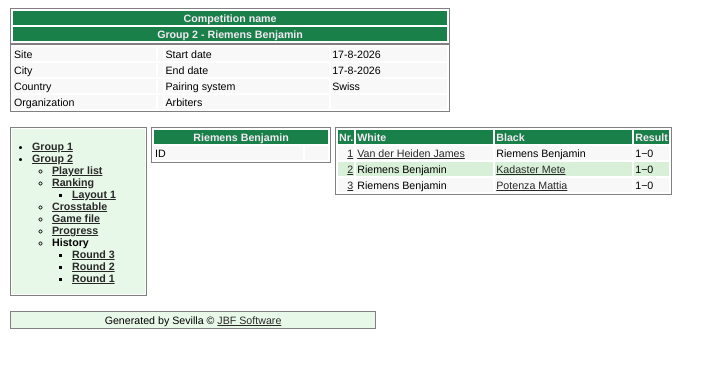
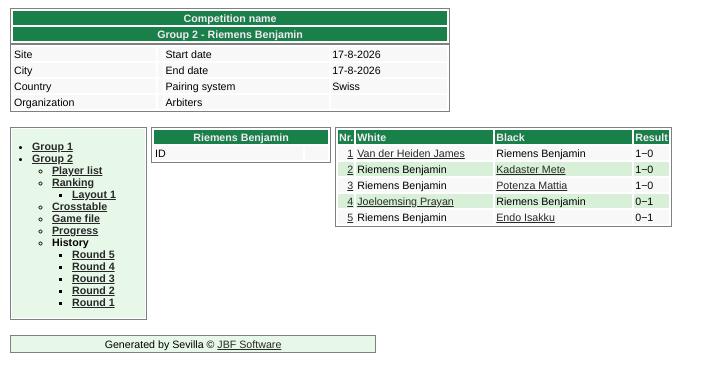
Before and after one commit to ScheveToren/schevetoren-site, a plain HTML site: page docs/jeugd/2026-2027/groep-2/Grp2-Pl1.html in a window 1280 px wide. Shown: the whole page, without its empty margins (0-725 px from the left). Drawn offline with Linux system fonts and the light colour scheme.

Commit message:
Youth standings: Grp2-Pl1.html 2026-10-30 16:47:43

```diff
--- a/docs/jeugd/2026-2027/groep-2/Grp2-Pl1.html
+++ b/docs/jeugd/2026-2027/groep-2/Grp2-Pl1.html
@@ -1,5 +1,5 @@
 <!DOCTYPE html>
-<!-- Generated by Sevilla 20.3.1 Win64 64 bit (C) JBF Software 7-10-2026 20:54:48 -->
+<!-- Generated by Sevilla 20.3.1 Win64 64 bit (C) JBF Software 30-10-2026 11:47:37 -->
 <html xmlns="http://www.w3.org/1999/xhtml" xml:lang="en" lang="en">
   <head id="Header">
     <title>Riemens Benjamin</title>
@@ -51,18 +51,18 @@
         <div class="MenuRow">
           <ul>
             <li class="MenuGroupName">
-              <a href="Grp1-Rd3.html">
+              <a href="Grp1-Rd5.html">
                 <span>Group&nbsp;1</span>
               </a>
             </li>
             <li class="MenuGroupName">
-              <a href="Grp2-Rd1.html">
+              <a href="Grp2-Rd5.html">
                 <span>Group&nbsp;2</span>
               </a>
               <ul>
                 <li><a href="Grp2-PLst.html">Player&nbsp;list</a></li>
                 <li>
-                  <a href="Grp2-Rd1.html">Ranking</a>
+                  <a href="Grp2-Rd5.html">Ranking</a>
                   <ul>
                     <li><a href="Grp2-Layout1.html">Layout&nbsp;1</a></li>
                   </ul>
@@ -73,6 +73,8 @@
                 <li>
                   <span>History</span>
                   <ul>
+                    <li><a href="Grp2-Rd5.html">Round&nbsp;5</a></li>
+                    <li><a href="Grp2-Rd4.html">Round&nbsp;4</a></li>
                     <li><a href="Grp2-Rd3.html">Round&nbsp;3</a></li>
                     <li><a href="Grp2-Rd2.html">Round&nbsp;2</a></li>
                     <li><a href="Grp2-Rd1.html">Round&nbsp;1</a></li>
@@ -141,6 +143,30 @@
               </td>
               <td>1&minus;0</td>
             </tr>
+            <tr class="GameListEvenLine">
+              <td style="text-align:right;"><a href="Grp2-Rd4.html">4</a></td>
+              <td>
+                <a href="Grp2-Pl7.html">
+                  <span>Joeloemsing&nbsp;Prayan</span>
+                </a>
+              </td>
+              <td>
+                <span>Riemens&nbsp;Benjamin</span>
+              </td>
+              <td>0&minus;1</td>
+            </tr>
+            <tr class="GameListOddLine">
+              <td style="text-align:right;"><a href="Grp2-Rd5.html">5</a></td>
+              <td>
+                <span>Riemens&nbsp;Benjamin</span>
+              </td>
+              <td>
+                <a href="Grp2-Pl8.html">
+                  <span>Endo&nbsp;Isakku</span>
+                </a>
+              </td>
+              <td>0&minus;1</td>
+            </tr>
           </table>
         </div>
       </div>
```
